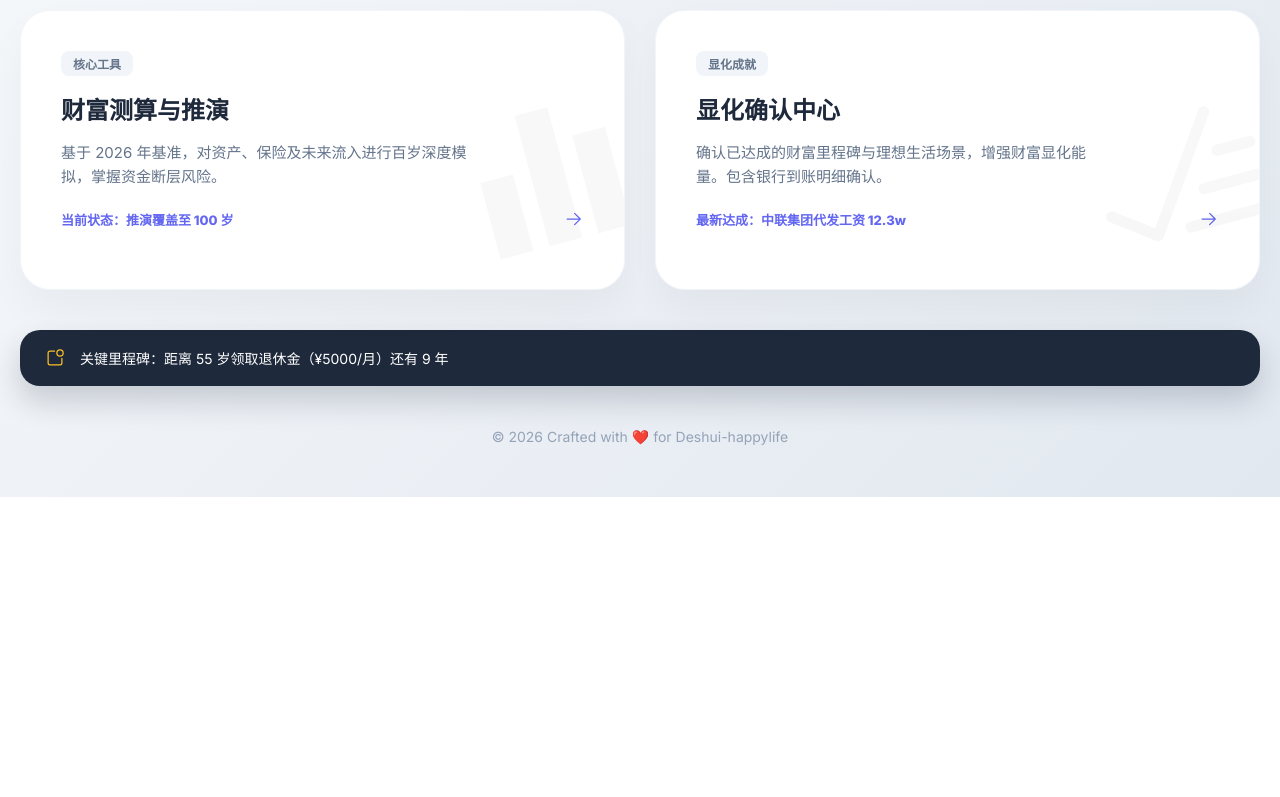
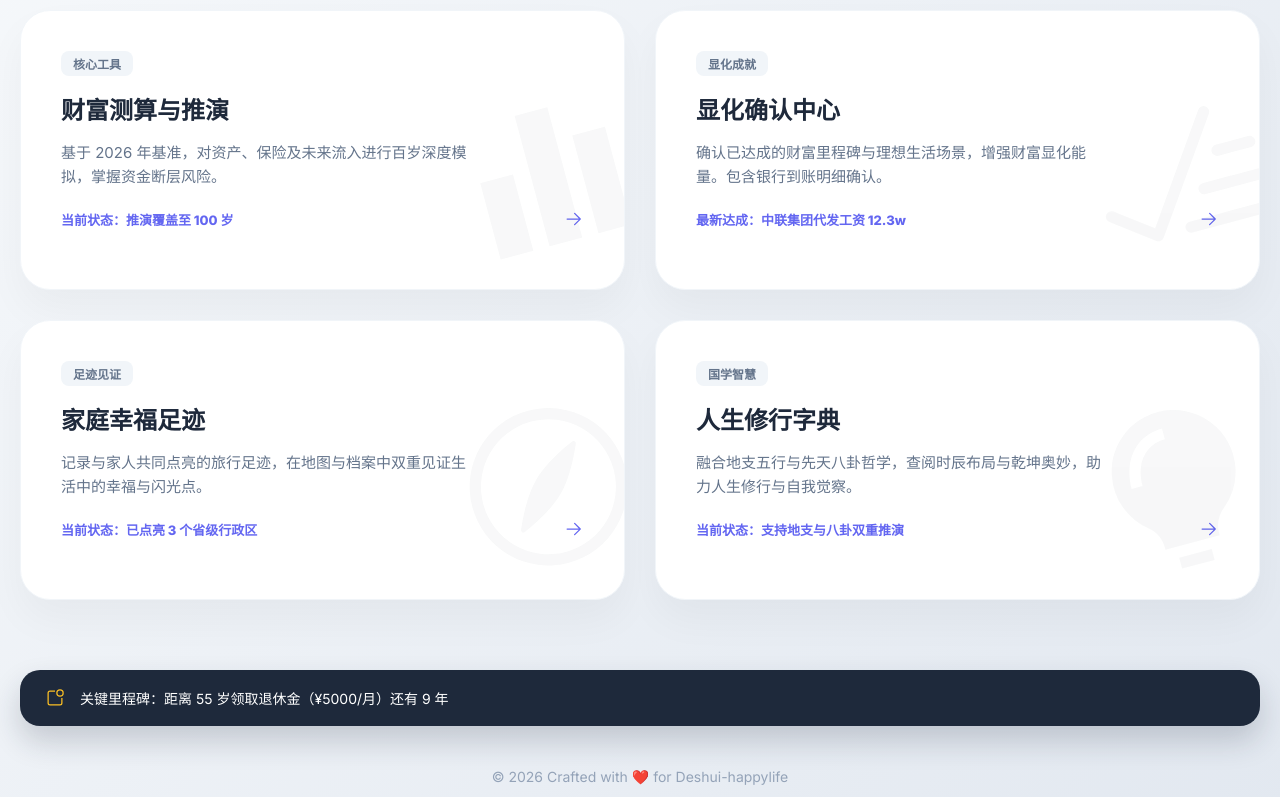
Before and after one commit to Deshui-Wang/2026-04-08-happylife, a Vue app: page / in a window 1280 px wide. Shown: the part 383-1180 px from the top of the page. Before the commit the page ends 880 px from the top, so only its background shows below. Built offline with nearby package versions, Linux system fonts and the light colour scheme.

Commit message:
feat: 首页增加家庭幸福足迹和人生修行字典模块入口

```diff
--- a/src/views/HomeView.vue
+++ b/src/views/HomeView.vue
@@ -50,7 +50,7 @@
 
     <!-- 3. 功能导航卡片 -->
     <el-row :gutter="30" class="nav-row">
-      <el-col :xs="24" :md="12">
+      <el-col :xs="24" :md="12" style="margin-bottom: 30px;">
         <div class="nav-entry-card calc" @click="goTo('also-home')">
           <div class="entry-content">
             <div class="entry-tag">核心工具</div>
@@ -66,7 +66,7 @@
           </div>
         </div>
       </el-col>
-      <el-col :xs="24" :md="12">
+      <el-col :xs="24" :md="12" style="margin-bottom: 30px;">
         <div class="nav-entry-card confirm" @click="goTo('confirmation')">
           <div class="entry-content">
             <div class="entry-tag">显化成就</div>
@@ -82,6 +82,38 @@
           </div>
         </div>
       </el-col>
+      <el-col :xs="24" :md="12" style="margin-bottom: 30px;">
+        <div class="nav-entry-card footprint" @click="goTo('footprint')">
+          <div class="entry-content">
+            <div class="entry-tag">足迹见证</div>
+            <h2 class="entry-title">家庭幸福足迹</h2>
+            <p class="entry-desc">记录与家人共同点亮的旅行足迹，在地图与档案中双重见证生活中的幸福与闪光点。</p>
+            <div class="entry-footer">
+              <span class="status">当前状态：已点亮 3 个省级行政区</span>
+              <el-icon><Right /></el-icon>
+            </div>
+          </div>
+          <div class="entry-decoration">
+            <el-icon><Compass /></el-icon>
+          </div>
+        </div>
+      </el-col>
+      <el-col :xs="24" :md="12" style="margin-bottom: 30px;">
+        <div class="nav-entry-card dictionary" @click="goTo('dictionary')">
+          <div class="entry-content">
+            <div class="entry-tag">国学智慧</div>
+            <h2 class="entry-title">人生修行字典</h2>
+            <p class="entry-desc">融合地支五行与先天八卦哲学，查阅时辰布局与乾坤奥妙，助力人生修行与自我觉察。</p>
+            <div class="entry-footer">
+              <span class="status">当前状态：支持地支与八卦双重推演</span>
+              <el-icon><Right /></el-icon>
+            </div>
+          </div>
+          <div class="entry-decoration">
+            <el-icon><Opportunity /></el-icon>
+          </div>
+        </div>
+      </el-col>
     </el-row>
 
     <!-- 4. 底部提醒 -->
@@ -94,7 +126,7 @@
 
 <script setup>
 import { computed } from 'vue'
-import { Money, TrendCharts, CircleCheckFilled, Right, Histogram, Finished, Notification } from '@element-plus/icons-vue'
+import { Money, TrendCharts, CircleCheckFilled, Right, Histogram, Finished, Notification, Compass, Opportunity } from '@element-plus/icons-vue'
 import dayjs from 'dayjs'
 
 const emit = defineEmits(['navigate'])
@@ -325,6 +357,16 @@ const goTo = (tab) => {
   border-color: #bbf7d0;
 }
 
+.nav-entry-card.footprint:hover {
+  background: linear-gradient(135deg, #ffffff, #eff6ff);
+  border-color: #bfdbfe;
+}
+
+.nav-entry-card.dictionary:hover {
+  background: linear-gradient(135deg, #ffffff, #fffbeb);
+  border-color: #fde68a;
+}
+
 /* 里程碑横幅 */
 .milestone-banner {
   background: #1e293b;
```
Also changed, not shown: 5 other files (tests, documents, lock files or other folders).
